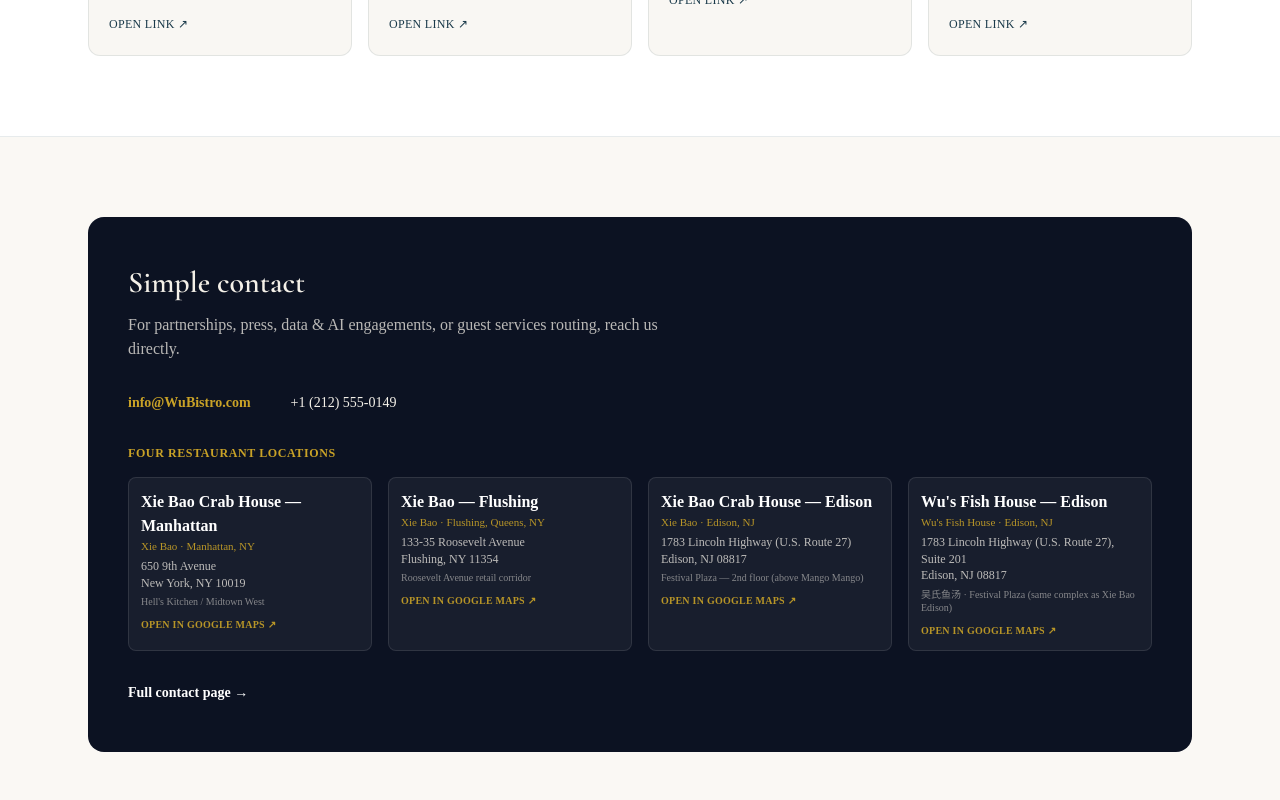
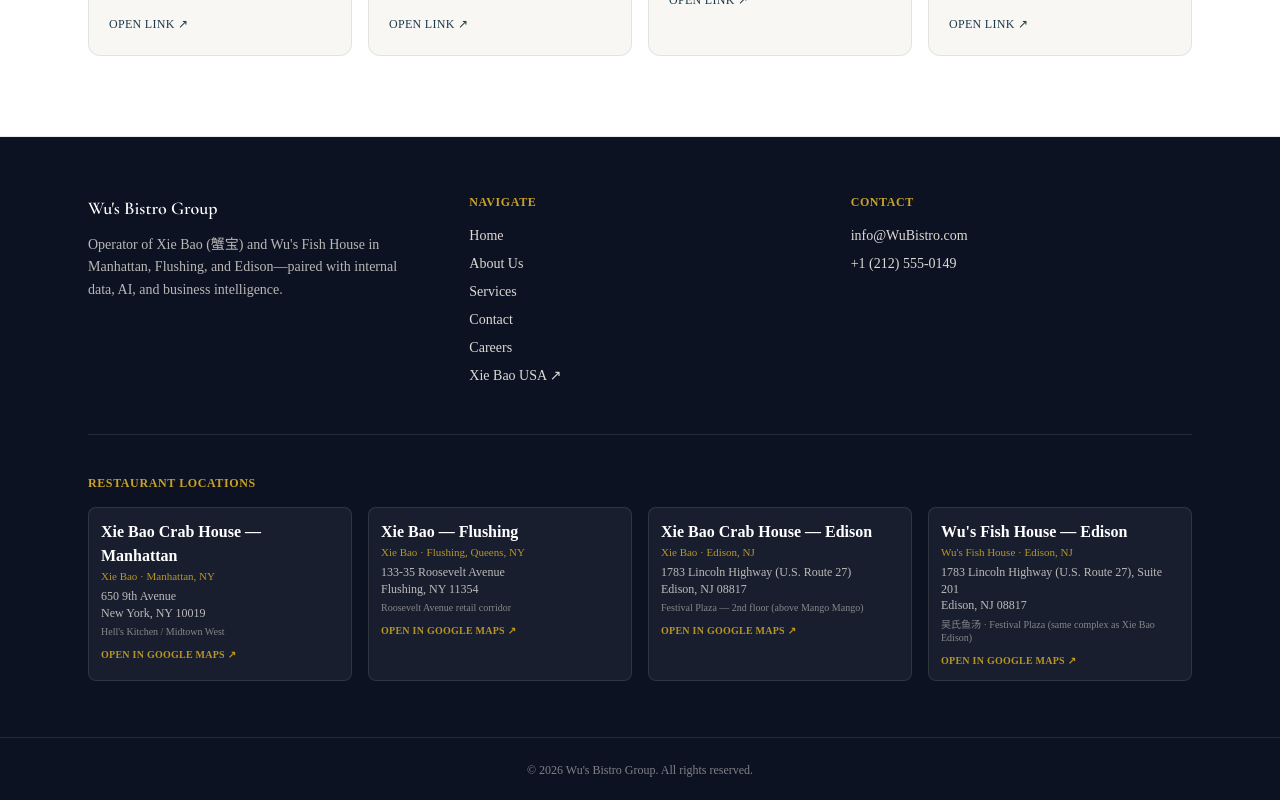
Before and after one commit to hopkinsoffical/Wu-s-Bistro, a Next.js app: page / in a window 1280 px wide. Shown: the part 2480-3280 px from the top of the page. Built offline with nearby package versions, Linux system fonts and the light colour scheme.

Commit message:
Remove Simple contact section from home page
Co-authored-by: Cursor <cursoragent@cursor.com>

```diff
--- a/app/page.tsx
+++ b/app/page.tsx
@@ -1,6 +1,5 @@
 import Link from "next/link";
 import { XieBaoStorySection } from "@/components/XieBaoStorySection";
-import { RestaurantLocations } from "@/components/RestaurantLocations";
 
 export default function HomePage() {
   return (
@@ -162,39 +161,6 @@ export default function HomePage() {
           </ul>
         </div>
       </section>
-
-      <section className="mx-auto max-w-6xl px-4 py-16 sm:px-6 sm:py-20">
-        <div className="rounded-2xl bg-ink px-6 py-10 text-shell sm:px-10 sm:py-12">
-          <h2 className="font-display text-2xl font-semibold sm:text-3xl">
-            Simple contact
-          </h2>
-          <p className="mt-3 max-w-xl text-shell/75">
-            For partnerships, press, data & AI engagements, or guest services
-            routing, reach us directly.
-          </p>
-          <div className="mt-8 flex flex-col flex-wrap gap-4 text-sm sm:flex-row sm:items-center sm:gap-10">
-            <a
-              href="mailto:info@WuBistro.com"
-              className="font-semibold text-gold hover:underline"
-            >
-              info@WuBistro.com
-            </a>
-            <a href="tel:+12125550149" className="hover:text-white">
-              +1 (212) 555-0149
-            </a>
-          </div>
-          <p className="mt-8 text-xs font-semibold uppercase tracking-wider text-gold">
-            Four restaurant locations
-          </p>
-          <RestaurantLocations compact layout="grid" className="mt-4" />
-          <Link
-            href="/contact"
-            className="mt-8 inline-flex text-sm font-semibold text-white underline-offset-4 hover:underline"
-          >
-            Full contact page →
-          </Link>
-        </div>
-      </section>
     </div>
   );
 }
```
